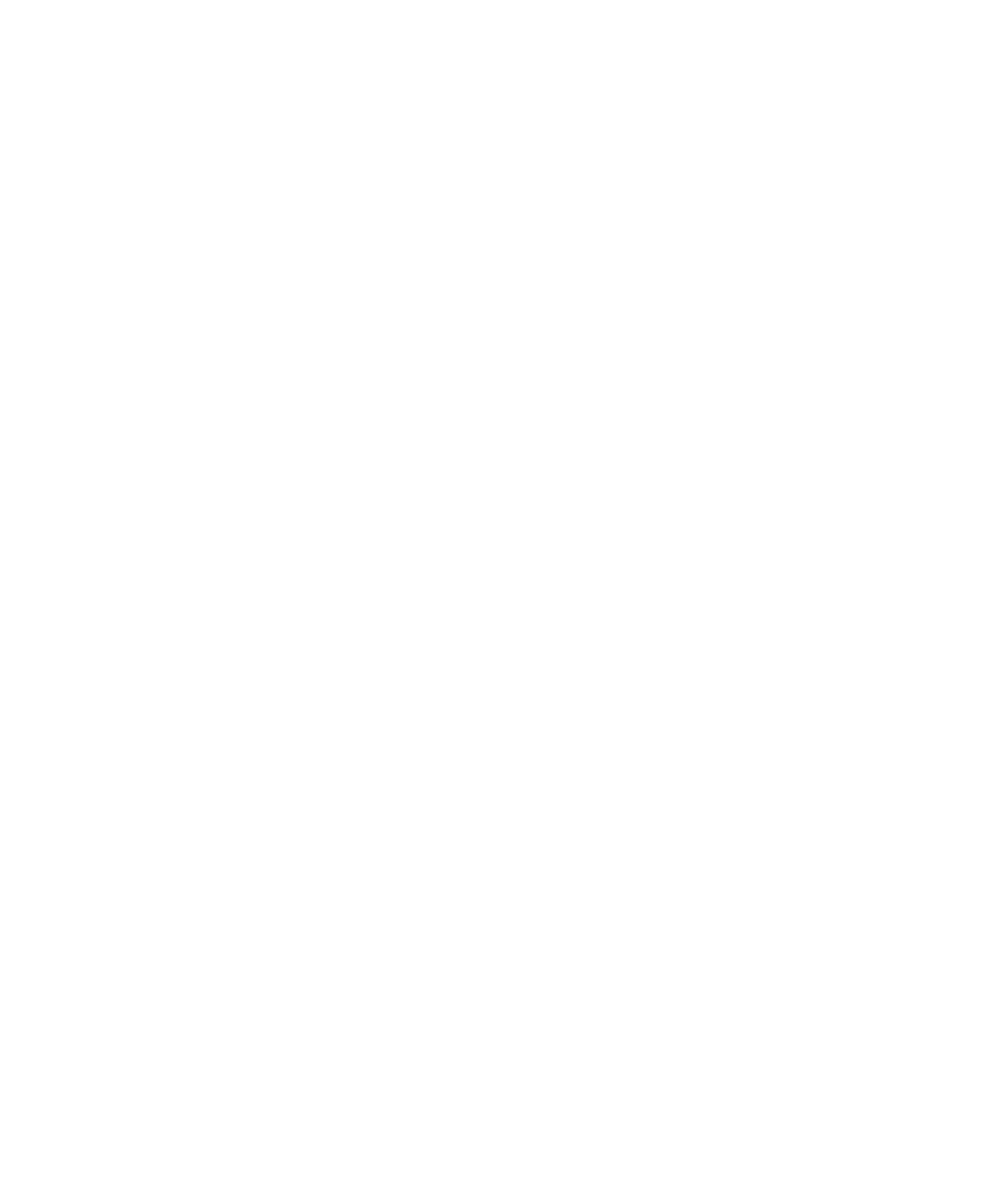
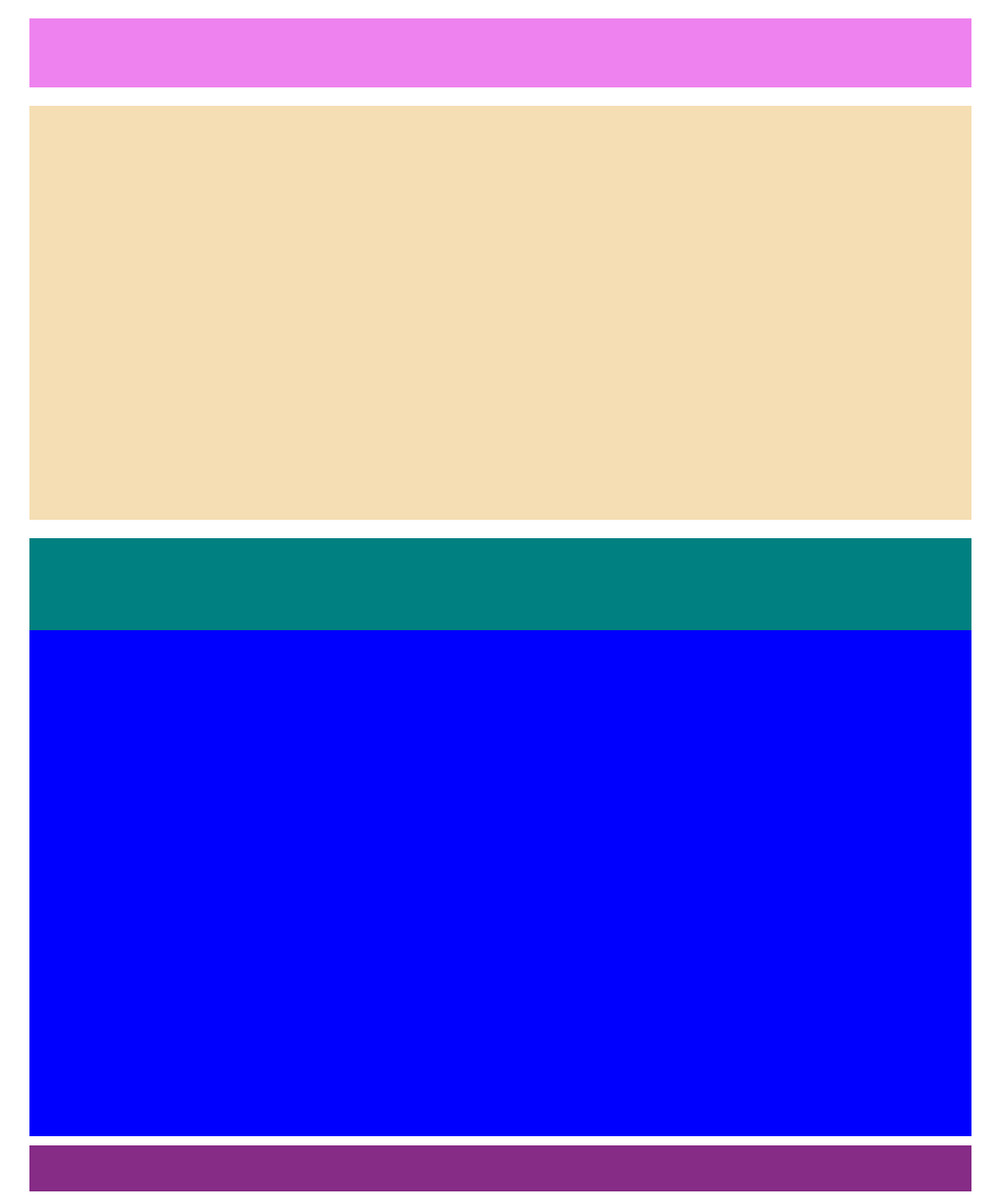
Before and after one commit to samuelepietrasanta/htmlcss-struttura-wp, a plain HTML site: page index.html in a window 1280 px wide. Shown: the whole page at 92% size, without its empty margins (96-1183 px from the left). Before the commit the page ends 800 px from the top, so only its background shows below. Drawn offline with Linux system fonts and the light colour scheme.

Commit message:
stucture-before-float

```diff
--- a/css/style.css
+++ b/css/style.css
@@ -3,3 +3,36 @@
     padding:0;
     box-sizing:border-box;
 }
+
+body{
+    width: 80%;
+    margin: 0 auto;
+}
+
+header{
+    background-color: violet;
+    height: 75px;
+    margin-top: 20px;
+}
+
+footer{
+    height: 50px;
+    background-color:rgb(134, 43, 134);
+    margin:10px 0px;
+}
+
+#first-main-section{
+    height: 450px;
+    background-color: wheat;
+    margin: 20px 0px;
+}
+
+#articles-container{
+    background-color: blue;
+    height: 650px;
+}
+
+#articles-header{
+    height: 100px;
+    background-color: teal;
+}
--- a/index.html
+++ b/index.html
@@ -15,12 +15,29 @@
 
     <main>
 
-        <section>
+        <section id="first-main-section">
 
 
         </section>
 
-        <section>
+        <section id="articles-container">
+            <div id="articles-header">
+
+            </div>
+
+            <div id="articles">
+
+                <div>
+
+                </div>
+                <div>
+
+                </div>
+                <div>
+
+                </div>
+
+            </div>
 
 
         </section>
```
